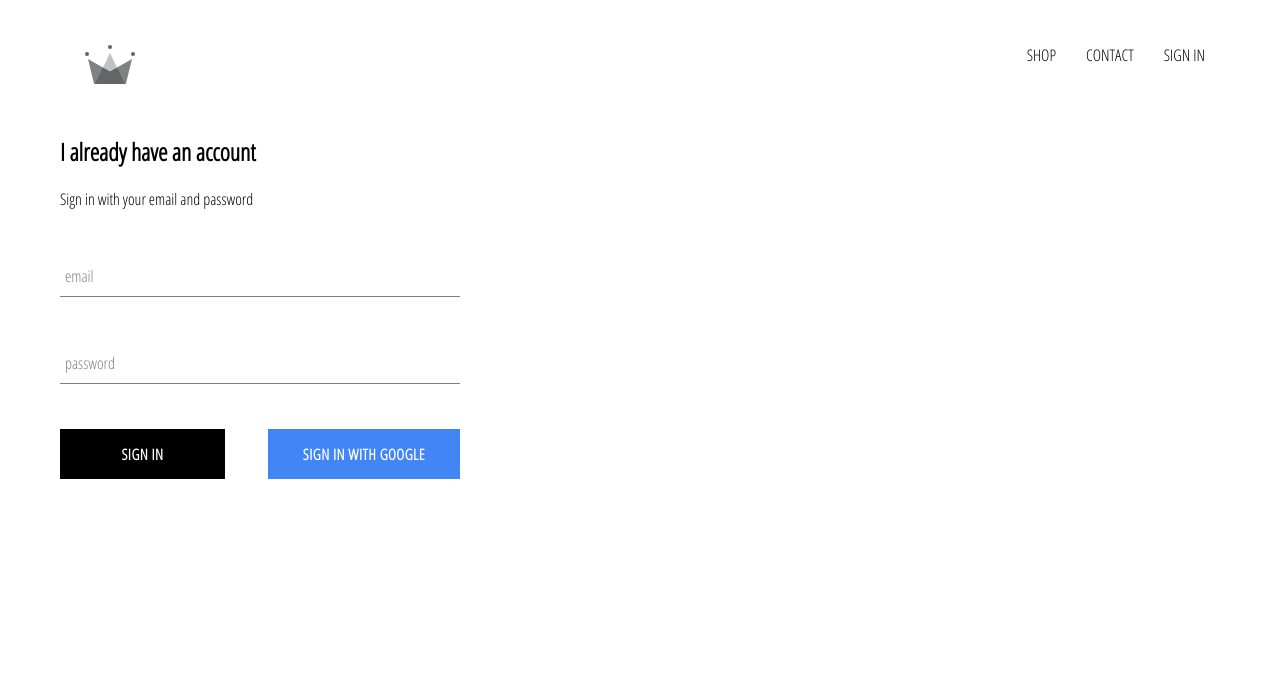
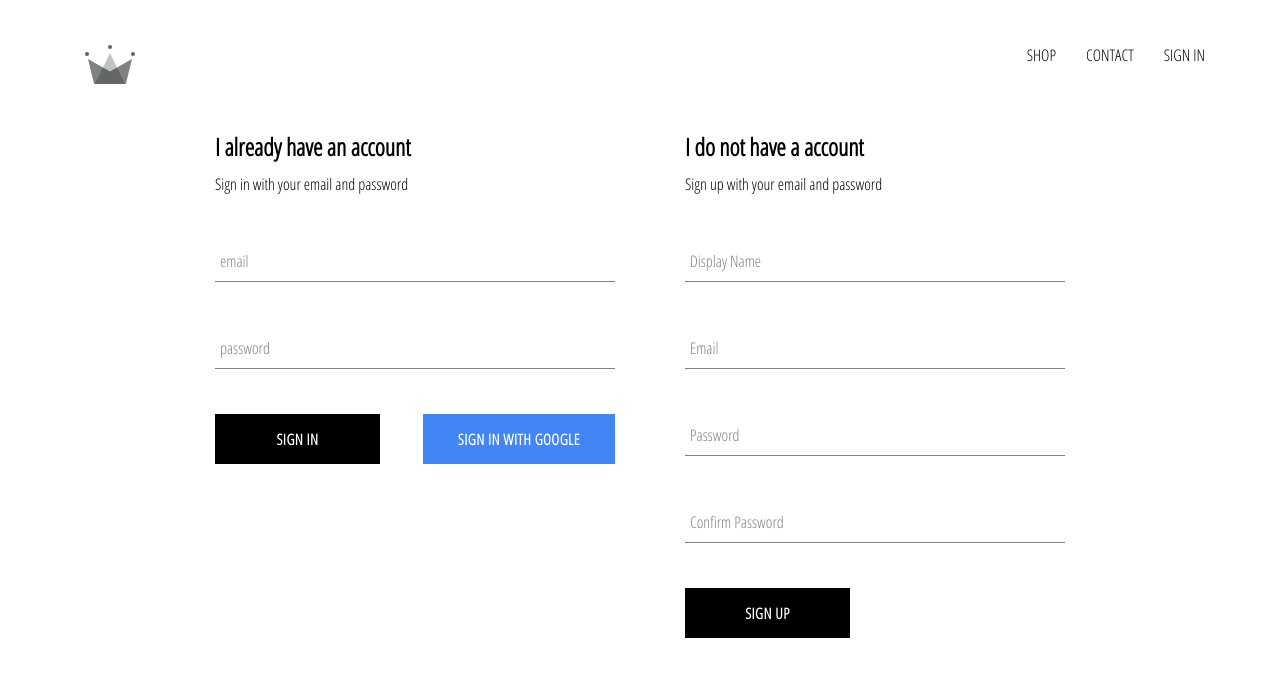
Before and after one commit to robinsahu/shop-cart, a React (Create React App) app: page /signin in a window 1280 px wide. Shown: the top 676 px of the page. Built offline with nearby package versions, Linux system fonts and the light colour scheme; no server answers.

Commit message:
stored the data in firestore database and created a sign up component

```diff
--- a/src/App.js
+++ b/src/App.js
@@ -5,7 +5,7 @@ import Homepage from "./pages/homepage/homepage.componenet";
 import ShopPage from "./pages/shop/shop.component";
 import Header from "./Components/header/header.component";
 import SignInAndSignUpPage from "./pages/signin-signup/sign-in-sign-up.component";
-import { auth } from "./firebase/firebase.utils";
+import { auth, createUserProfileDocument } from "./firebase/firebase.utils";
 
 class App extends React.Component {
   constructor() {
@@ -17,11 +17,32 @@ class App extends React.Component {
 
   unSubscribeFromOauth = null;
 
+  // componentDidMount() {
+  //   this.unSubscribeFromOauth = auth.onAuthStateChanged((user) => {
+  //     //this is a pretty good method that fetch or gets aware if someone sigin or sign out
+  //     this.setState({ currentUser: user });
+  //     // console.log(user); //if we refresh we get user again in console as it knows that user still signed in
+  //   });
+  // }
   componentDidMount() {
-    this.unSubscribeFromOauth = auth.onAuthStateChanged((user) => {
-      //this is a pretty good method that fetch or gets aware if someone sigin or sign out
-      this.setState({ currentUser: user });
-      // console.log(user); //if we refresh we get user again in console as it knows that user still signed in
+    this.unsubscribeFromAuth = auth.onAuthStateChanged(async (userAuth) => {
+      if (userAuth) {
+        const userRef = await createUserProfileDocument(userAuth);
+
+        userRef.onSnapshot((snapShot) => {
+          this.setState({
+            currentUser: {
+              id: snapShot.id,
+              ...snapShot.data(),
+            },
+          });
+
+          // console.log(this.state);
+        });
+      }
+
+      this.setState({ currentUser: userAuth });
+      // console.log(this.state.currentUser);
     });
   }
 
--- /dev/null
+++ b/src/Components/sign-up/sign-up.component.jsx
@@ -0,0 +1,103 @@
+import React from "react";
+
+import FormInput from "../form-input/form-input.component";
+import CustomButton from "../custom-button/custom-button.component";
+
+import { auth, createUserProfileDocument } from "../../firebase/firebase.utils";
+
+import "./sign-up.styles.scss";
+
+class SignUp extends React.Component {
+  constructor() {
+    super();
+
+    this.state = {
+      displayName: "",
+      email: "",
+      password: "",
+      confirmPassword: "",
+    };
+  }
+
+  handleSubmit = async (event) => {
+    event.preventDefault();
+
+    const { displayName, email, password, confirmPassword } = this.state;
+
+    if (password !== confirmPassword) {
+      alert("passwords don't match");
+      return;
+    }
+
+    try {
+      const { user } = await auth.createUserWithEmailAndPassword(
+        email,
+        password
+      );
+
+      await createUserProfileDocument(user, { displayName });
+
+      this.setState({
+        displayName: "",
+        email: "",
+        password: "",
+        confirmPassword: "",
+      });
+    } catch (error) {
+      console.error(error);
+    }
+  };
+
+  handleChange = (event) => {
+    const { name, value } = event.target;
+
+    this.setState({ [name]: value });
+  };
+
+  render() {
+    const { displayName, email, password, confirmPassword } = this.state;
+    return (
+      <div className="sign-up">
+        <h2 className="title">I do not have a account</h2>
+        <span>Sign up with your email and password</span>
+        <form className="sign-up-form" onSubmit={this.handleSubmit}>
+          <FormInput
+            type="text"
+            name="displayName"
+            value={displayName}
+            onChange={this.handleChange}
+            label="Display Name"
+            required
+          />
+          <FormInput
+            type="email"
+            name="email"
+            value={email}
+            onChange={this.handleChange}
+            label="Email"
+            required
+          />
+          <FormInput
+            type="password"
+            name="password"
+            value={password}
+            onChange={this.handleChange}
+            label="Password"
+            required
+          />
+          <FormInput
+            type="password"
+            name="confirmPassword"
+            value={confirmPassword}
+            onChange={this.handleChange}
+            label="Confirm Password"
+            required
+          />
+          <CustomButton type="submit">SIGN UP</CustomButton>
+        </form>
+      </div>
+    );
+  }
+}
+
+export default SignUp;
--- /dev/null
+++ b/src/Components/sign-up/sign-up.styles.scss
@@ -0,0 +1,9 @@
+.sign-up {
+  display: flex;
+  flex-direction: column;
+  width: 380px;
+
+  .title {
+    margin: 10px 0;
+  }
+}
--- a/src/Components/signin/signin.component.jsx
+++ b/src/Components/signin/signin.component.jsx
@@ -2,7 +2,7 @@ import React from "react";
 import CustomButton from "../custom-button/custom-button.component";
 import "./signin.styles.scss";
 import FormInput from "../form-input/form-input.component";
-import { signInWithGoogle } from "../../firebase/firebase.utils";
+import { auth, signInWithGoogle } from "../../firebase/firebase.utils";
 
 class SignIn extends React.Component {
   constructor() {
@@ -14,10 +14,16 @@ class SignIn extends React.Component {
     };
   }
 
-  handleSubmit = (event) => {
+  handleSubmit = async (event) => {
     event.preventDefault();
 
-    this.setState({ email: "", password: "" });
+    const { email, password } = this.state;
+    try {
+      await auth.signInWithEmailAndPassword(email, password);
+      this.setState({ email: "", password: "" });
+    } catch (error) {
+      console.log(error);
+    }
   };
 
   handleChange = (event) => {
@@ -29,7 +35,7 @@ class SignIn extends React.Component {
   render() {
     return (
       <div className="sign-in">
-        <h2>I already have an account</h2>
+        <h2 className="title">I already have an account</h2>
         <span>Sign in with your email and password</span>
 
         <form onSubmit={this.handleSubmit}>
--- a/src/Components/signin/signin.styles.scss
+++ b/src/Components/signin/signin.styles.scss
@@ -2,6 +2,10 @@
   width: 400px;
   display: flex;
   flex-direction: column;
+
+  .title {
+    margin: 10px 0;
+  }
 
   .buttons {
     display: flex;
--- a/src/firebase/firebase.utils.js
+++ b/src/firebase/firebase.utils.js
@@ -14,12 +14,40 @@ const config = {
 
 firebase.initializeApp(config);
 
+export const createUserProfileDocument = async (userAuth, additionalData) => {
+  if (!userAuth) return;
+
+  const userRef = firestore.doc(`users/${userAuth.uid}`);
+
+  const snapShot = await userRef.get();
+
+  if (!snapShot.exists) {
+    const { displayName, email } = userAuth;
+    const createdAt = new Date();
+    try {
+      await userRef.set({
+        displayName,
+        email,
+        createdAt,
+        ...additionalData,
+      });
+    } catch (error) {
+      console.log("error creating user", error.message);
+    }
+  }
+
+  return userRef;
+};
+
 export const auth = firebase.auth();
 export const firestore = firebase.firestore();
 
 const provider = new firebase.auth.GoogleAuthProvider();
 provider.setCustomParameters({ prompt: "select_account" }); //we want to triggger always google pop up whenever we use google auth
 
-export const signInWithGoogle = () => auth.signInWithPopup(provider);
+export const signInWithGoogle = () => {
+  auth.signInWithPopup(provider);
+  console.log(provider);
+};
 
 export default firebase;
--- a/src/pages/signin-signup/sign-in-sign-up.component.jsx
+++ b/src/pages/signin-signup/sign-in-sign-up.component.jsx
@@ -1,12 +1,14 @@
 import React from "react";
 
 import SignIn from "../../Components/signin/signin.component";
+import SignUp from "../../Components/sign-up/sign-up.component";
 
 import "./sign-in-sign-up.styles.scss";
 
 const SignInAndSignUpPage = () => (
   <div className="sign-in-and-sign-up">
     <SignIn />
+    <SignUp />
   </div>
 );
 
--- a/src/pages/signin-signup/sign-in-sign-up.styles.scss
+++ b/src/pages/signin-signup/sign-in-sign-up.styles.scss
@@ -0,0 +1,6 @@
+.sign-in-and-sign-up {
+  width: 850px;
+  display: flex;
+  justify-content: space-between;
+  margin: 30px auto;
+}
```
